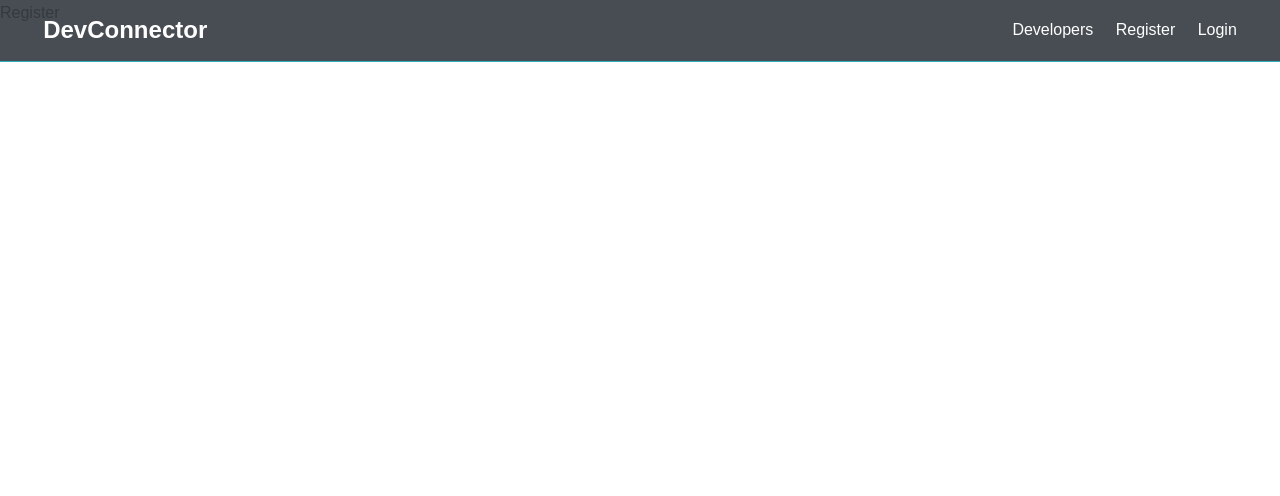
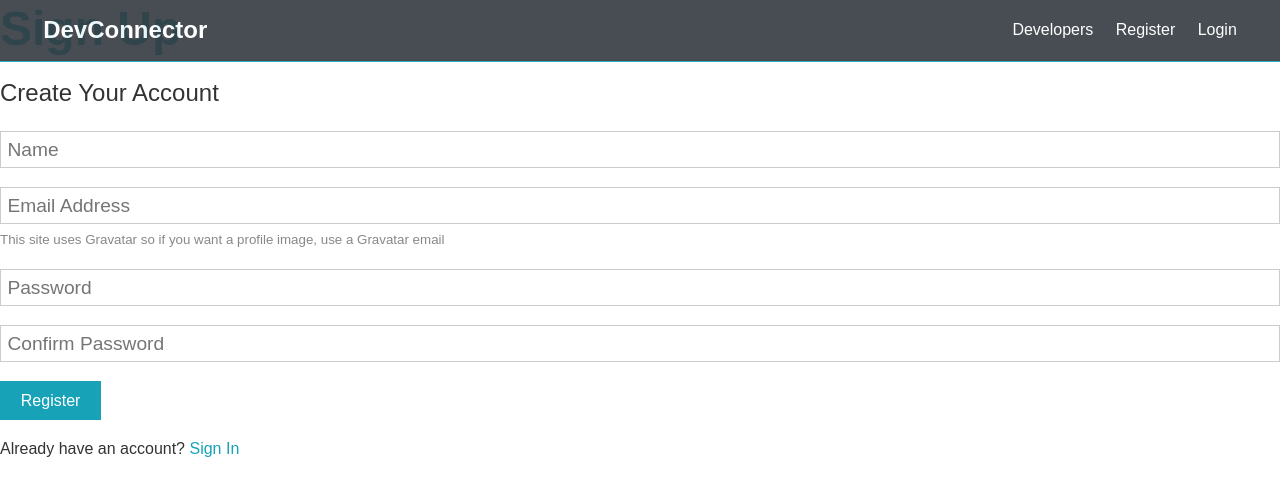
Before and after one commit to Manojhaki/MERN-project, a React (Create React App) app in the folder client/: page /register in a window 1280 px wide. Shown: the top 496 px of the page. Built offline with nearby package versions, Linux system fonts and the light colour scheme.

Commit message:
adding axios calls

```diff
--- a/client/src/components/auth/Register.js
+++ b/client/src/components/auth/Register.js
@@ -1,8 +1,91 @@
-import React from 'react'
+
+import React, { Fragment, useState } from 'react';
+import axios from 'axios';
 
 const Register = () => {
+
+    const [formData, setFormData] = useState({
+
+        name: '',
+        email: '',
+        password: '',
+        password2:''
+    });
+
+    const { name, email, password, password2 } = formData;
+
+    const onChange = e => setFormData({ ...formData, [e.target.name]: e.target.value });
+
+    const onSubmit = async e => {
+        e.preventDefault();
+        if (password !== password2) {
+            console.log("Password Donot match");
+        }
+        else {
+            const newUser = {
+                name,
+                email,
+                password
+            }
+
+            try {
+                const config = {
+                    headers: {
+                        'Content-Type': 'application/json'
+                    }
+                }
+
+                const body = JSON.stringify(newUser);
+
+                const res = await axios.post('/api/users', body, config);
+                console.log(res.data);
+            } catch (error) {
+
+                console.error(error.response.data);
+            }
+        }
+    }
+
   return (
-    <div>Register</div>
+      <Fragment>
+
+           <h1 className="large text-primary">Sign Up</h1>
+      <p className="lead"><i className="fas fa-user"></i> Create Your Account</p>
+      <form className="form" onSubmit={e=>onSubmit(e)}>
+        <div className="form-group">
+                  <input type="text" placeholder="Name" name="name" value={name} onChange={e=>onChange(e) } required />
+        </div>
+        <div className="form-group">
+          <input type="email" placeholder="Email Address" name="email"  value={email} onChange={e=>onChange(e) } required/>
+          <small className="form-text"
+            >This site uses Gravatar so if you want a profile image, use a
+            Gravatar email</small
+          >
+        </div>
+        <div className="form-group">
+          <input
+            type="password"
+            placeholder="Password"
+            name="password"
+                      minLength="6"
+                       value={password} onChange={e=>onChange(e) }
+          />
+        </div>
+        <div className="form-group">
+          <input
+            type="password"
+            placeholder="Confirm Password"
+                      name="password2"
+                       value={password2} onChange={e=>onChange(e) }
+            minLength="6"
+          />
+        </div>
+        <input type="submit" className="btn btn-primary" value="Register" />
+      </form>
+      <p className="my-1">
+        Already have an account? <a href="login.html">Sign In</a>
+      </p>
+    </Fragment>
   )
 }
 
```
